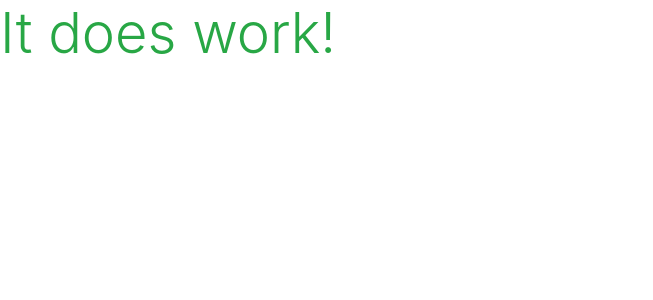
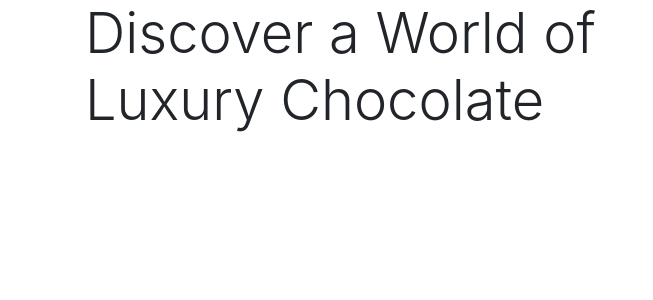
Before and after one commit to RoyoftheRavers/world-of-chocolate, a Django app: page / in a window 1280 px wide. Shown: the top 300 px of the page, without its empty margins (0-653 px from the left). Run offline with Django 3.2, Linux system fonts and the light colour scheme; some libraries are stand-ins or nearby versions.

Commit message:
Added home page content

```diff
--- a/home/templates/home/index.html
+++ b/home/templates/home/index.html
@@ -1,6 +1,29 @@
 {% extends "base.html" %}
 {% load static %}
 
+{% block page_header %}
+<div class="container header-container">
+    <div class="row">
+        <div class="col">
+
+        </div>
+    </div>
+</div>
+{% endblock %}
+
 {% block content %}
-<h1 class="display-4 text-success">It does work!</h1>
+<div class="container h-100">
+    <div class="row h-100">
+        <div class="col-7 col-md-6 my-auto">
+            <h1 class="display-4 logo-font text-brown">
+                Discover a World of Luxury Chocolate
+            </h1>
+            <div class="my-5">
+                <h4>
+                    <a href="" class="discover-chocolate-button btn btn-lg rounded-0 text-uppercase py-3"></a>
+                </h4>
+            </div>
+        </div>
+    </div>
+</div>
 {% endblock %}
```
Also changed, not shown: README.md.
